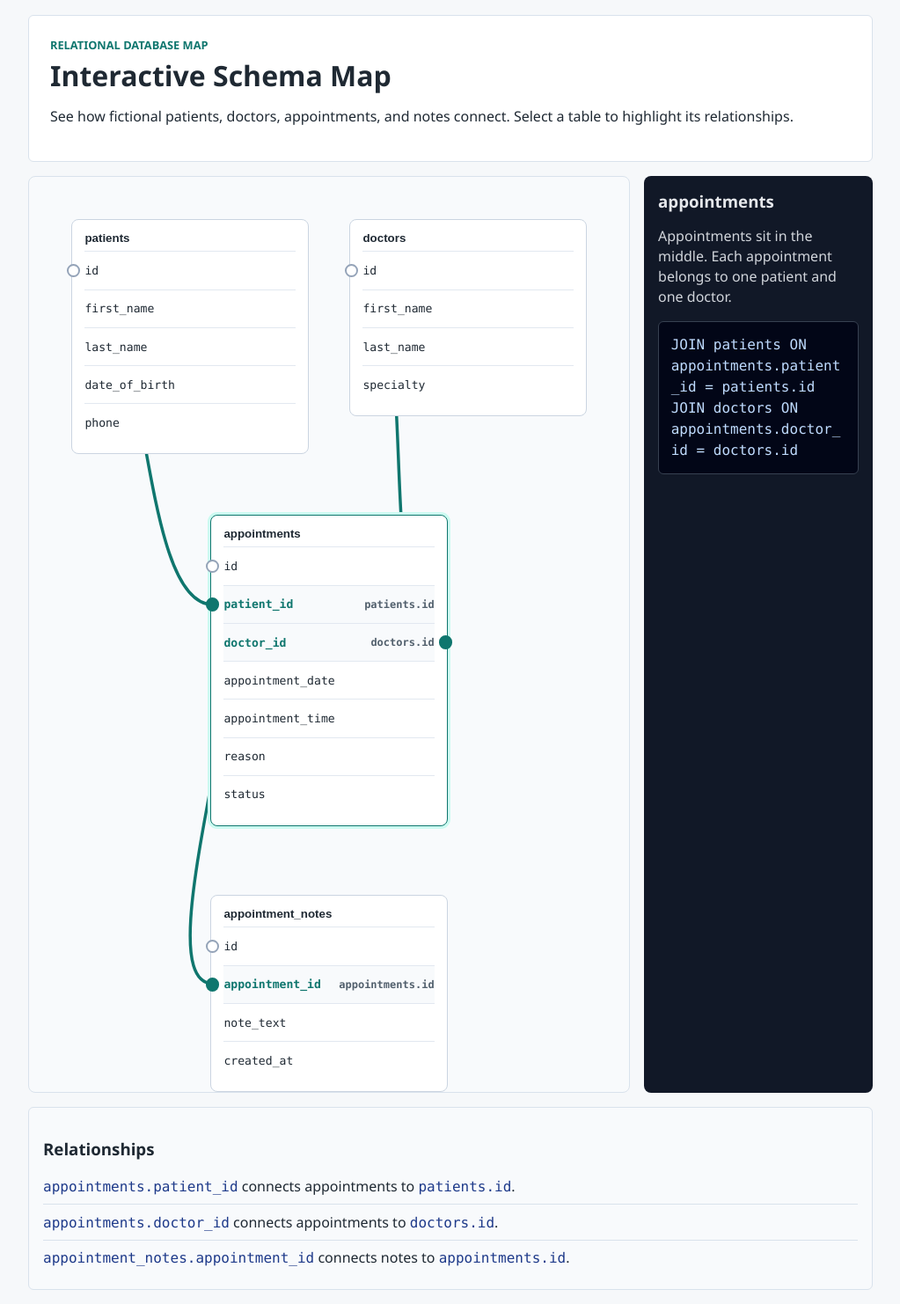
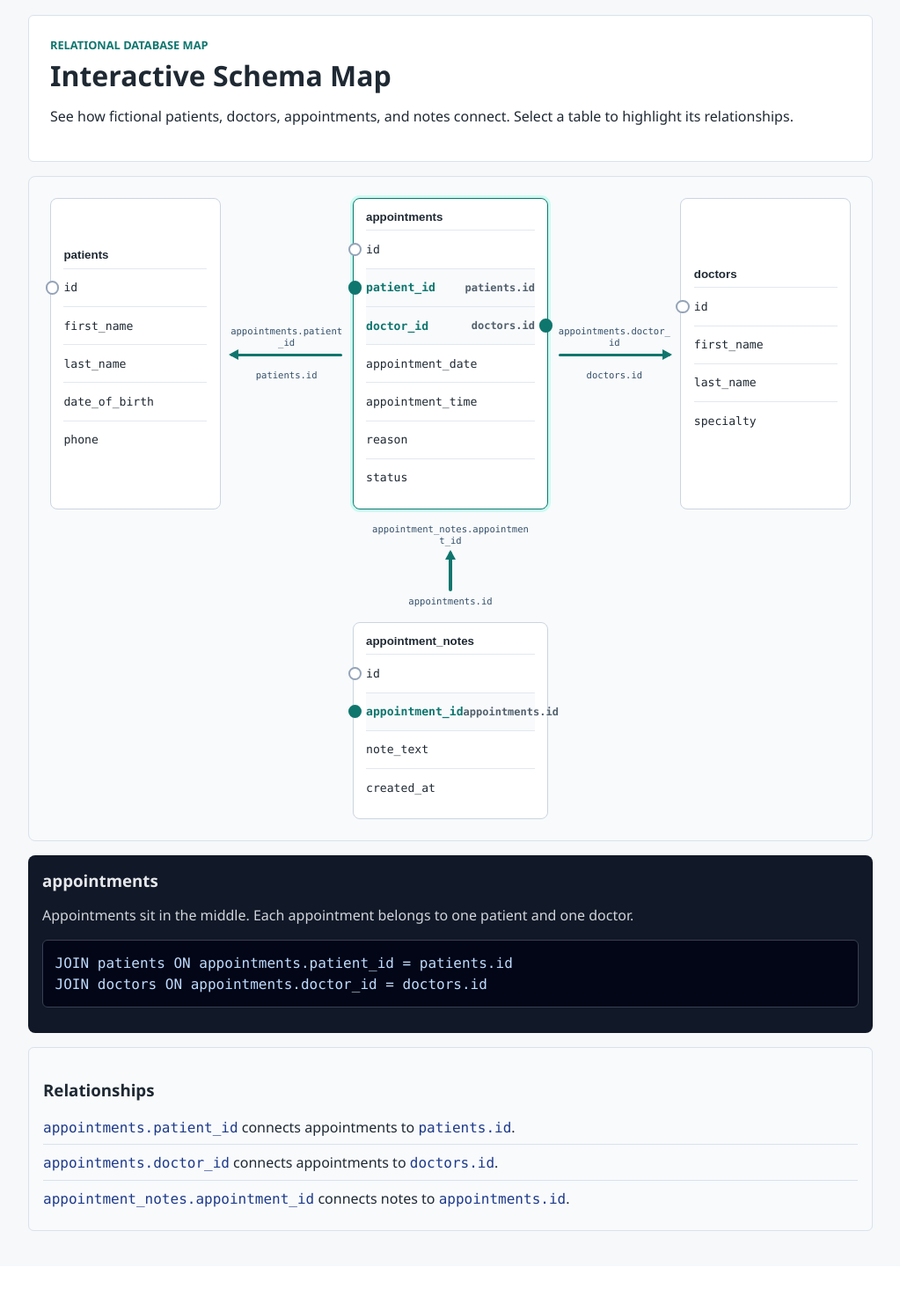
Before and after one commit to martin-harley/PerinHealthInterns, a Flask app: page /schema in a window 1280 px wide. Shown: the part 147-1629 px from the top of the page at 88% size, without its empty margins (128-1151 px from the left). After the commit the page ends 1546 px from the top, so only its background shows below. Run offline with Flask 3, Linux system fonts and the light colour scheme.

Commit message:
fix: simplify schema map layout

```diff
--- a/static/schema.js
+++ b/static/schema.js
@@ -1,6 +1,5 @@
 const schemaNodes = document.querySelectorAll(".schema-node");
 const schemaArrows = document.querySelectorAll(".schema-arrow");
-const schemaMap = document.querySelector(".schema-map");
 const schemaTitle = document.querySelector("#schema-detail-title");
 const schemaCopy = document.querySelector("#schema-detail-copy");
 const schemaSql = document.querySelector("#schema-detail-sql");
@@ -24,41 +23,6 @@ const schemaDetails = {
   },
 };
 
-function getPortCenter(fieldName, portSelector) {
-  const field = document.querySelector(`[data-field="${fieldName}"]`);
-  const port = field?.querySelector(portSelector);
-  if (!schemaMap || !port) return null;
-  const mapBox = schemaMap.getBoundingClientRect();
-  const portBox = port.getBoundingClientRect();
-  return {
-    x: portBox.left + portBox.width / 2 - mapBox.left,
-    y: portBox.top + portBox.height / 2 - mapBox.top,
-  };
-}
-
-function drawSchemaArrows() {
-  if (!schemaMap) return;
-  const mapBox = schemaMap.getBoundingClientRect();
-  const svg = schemaMap.querySelector(".schema-arrows");
-  svg.setAttribute("viewBox", `0 0 ${mapBox.width} ${mapBox.height}`);
-
-  schemaArrows.forEach((arrow) => {
-    const start = getPortCenter(arrow.dataset.from, ".schema-port-out");
-    const end = getPortCenter(arrow.dataset.to, ".schema-port-in");
-    if (!start || !end) return;
-
-    const horizontalDistance = end.x - start.x;
-    const direction = Math.abs(horizontalDistance) < 40 ? -1 : Math.sign(horizontalDistance);
-    const curve = Math.max(90, Math.min(180, Math.abs(horizontalDistance) * 0.45));
-    const controlStartX = start.x + curve * direction;
-    const controlEndX = end.x - curve * direction;
-    arrow.setAttribute(
-      "d",
-      `M ${start.x} ${start.y} C ${controlStartX} ${start.y}, ${controlEndX} ${end.y}, ${end.x} ${end.y}`,
-    );
-  });
-}
-
 function selectSchemaTable(tableName) {
   schemaNodes.forEach((node) => {
     node.classList.toggle("is-active", node.dataset.table === tableName);
@@ -80,6 +44,4 @@ schemaNodes.forEach((node) => {
   node.addEventListener("click", () => selectSchemaTable(node.dataset.table));
 });
 
-window.addEventListener("resize", drawSchemaArrows);
-drawSchemaArrows();
 selectSchemaTable("appointments");
--- a/static/styles.css
+++ b/static/styles.css
@@ -302,7 +302,7 @@ button,
 .schema-map-shell {
   display: grid;
   gap: 1rem;
-  grid-template-columns: minmax(420px, 1fr) minmax(240px, 0.38fr);
+  grid-template-columns: 1fr;
   margin-bottom: 1rem;
 }
 
@@ -310,34 +310,18 @@ button,
   background: #f8fafc;
   border: 1px solid #d9e2ec;
   border-radius: 8px;
-  min-height: 1040px;
-  overflow: hidden;
-  position: relative;
-}
-
-.schema-arrows {
-  height: 100%;
-  inset: 0;
-  pointer-events: none;
-  position: absolute;
-  width: 100%;
-  z-index: 1;
+  display: grid;
+  gap: 1rem 0;
+  grid-template-columns: minmax(170px, 1fr) 150px minmax(220px, 1.15fr) 150px minmax(170px, 1fr);
+  grid-template-rows: auto 96px auto;
+  overflow: visible;
+  padding: 1.5rem;
 }
 
 .schema-arrow {
-  fill: none;
-  marker-end: url("#schema-arrowhead");
-  stroke: #0f766e;
-  stroke-linecap: round;
-  stroke-width: 3.5;
-}
-
-#schema-arrowhead path {
-  fill: #0f766e;
-}
-
-.schema-arrow.is-active {
-  stroke: #0f766e;
+  color: #0f766e;
+  opacity: 0.55;
+  transition: opacity 150ms ease-out;
 }
 
 .schema-node {
@@ -347,10 +331,9 @@ button,
   color: #1f2933;
   cursor: pointer;
   padding: 0.85rem 0.9rem;
-  position: absolute;
+  position: relative;
   text-align: left;
-  width: 270px;
-  z-index: 2;
+  width: auto;
 }
 
 .schema-node:hover,
@@ -420,23 +403,116 @@ button,
 }
 
 .schema-node-patients {
-  left: 3rem;
-  top: 3rem;
+  grid-column: 1;
+  grid-row: 1;
 }
 
 .schema-node-doctors {
-  right: 3rem;
-  top: 3rem;
+  grid-column: 5;
+  grid-row: 1;
 }
 
 .schema-node-appointments {
-  left: calc(50% - 135px);
-  top: 24rem;
+  grid-column: 3;
+  grid-row: 1;
 }
 
 .schema-node-notes {
-  left: calc(50% - 135px);
-  top: 51rem;
+  grid-column: 3;
+  grid-row: 3;
+}
+
+.schema-connector {
+  align-self: center;
+  display: grid;
+  gap: 0.35rem;
+}
+
+.schema-connector-horizontal {
+  grid-template-rows: auto 0.8rem auto;
+  padding: 0 0.7rem;
+}
+
+.schema-connector-left {
+  grid-column: 2;
+  grid-row: 1;
+}
+
+.schema-connector-right {
+  grid-column: 4;
+  grid-row: 1;
+}
+
+.schema-connector-vertical {
+  align-self: stretch;
+  grid-column: 3;
+  grid-row: 2;
+  grid-template-rows: auto 1fr auto;
+  justify-self: center;
+  min-height: 96px;
+  width: 180px;
+}
+
+.schema-connector-label {
+  color: #334e68;
+  display: block;
+  font-family: Consolas, "Courier New", monospace;
+  font-size: 0.66rem;
+  line-height: 1.25;
+  overflow-wrap: anywhere;
+  text-align: center;
+}
+
+.schema-connector-line {
+  background: currentColor;
+  border-radius: 999px;
+  display: block;
+  position: relative;
+}
+
+.schema-connector-horizontal .schema-connector-line {
+  height: 0.2rem;
+}
+
+.schema-connector-left .schema-connector-line::before,
+.schema-connector-right .schema-connector-line::after {
+  border-bottom: 0.42rem solid transparent;
+  border-top: 0.42rem solid transparent;
+  content: "";
+  position: absolute;
+  top: 50%;
+  transform: translateY(-50%);
+}
+
+.schema-connector-left .schema-connector-line::before {
+  border-right: 0.7rem solid currentColor;
+  left: -0.1rem;
+}
+
+.schema-connector-right .schema-connector-line::after {
+  border-left: 0.7rem solid currentColor;
+  right: -0.1rem;
+}
+
+.schema-connector-vertical .schema-connector-line {
+  height: 100%;
+  justify-self: center;
+  width: 0.22rem;
+}
+
+.schema-connector-up .schema-connector-line::before {
+  border-bottom: 0.7rem solid currentColor;
+  border-left: 0.42rem solid transparent;
+  border-right: 0.42rem solid transparent;
+  content: "";
+  left: 50%;
+  position: absolute;
+  top: -0.1rem;
+  transform: translateX(-50%);
+}
+
+.schema-arrow.is-active {
+  opacity: 1;
 }
 
 .schema-details {
--- a/templates/schema.html
+++ b/templates/schema.html
@@ -14,17 +14,6 @@
 
   <section class="schema-map-shell">
     <div class="schema-map" aria-label="Interactive schema map">
-      <svg class="schema-arrows" aria-hidden="true" focusable="false">
-        <defs>
-          <marker id="schema-arrowhead" markerWidth="10" markerHeight="10" refX="8" refY="5" orient="auto">
-            <path d="M 0 0 L 10 5 L 0 10 z"></path>
-          </marker>
-        </defs>
-        <path class="schema-arrow" data-from="appointments.patient_id" data-to="patients.id" data-connects="patients appointments"></path>
-        <path class="schema-arrow" data-from="appointments.doctor_id" data-to="doctors.id" data-connects="doctors appointments"></path>
-        <path class="schema-arrow" data-from="appointment_notes.appointment_id" data-to="appointments.id" data-connects="appointments appointment_notes"></path>
-      </svg>
-
       <button class="schema-node schema-node-patients" type="button" data-table="patients">
         <strong>patients</strong>
         <span class="schema-field schema-field-pk" data-field="patients.id"><i class="schema-port schema-port-in"></i>id</span>
@@ -33,6 +22,12 @@
         <span class="schema-field">date_of_birth</span>
         <span class="schema-field">phone</span>
       </button>
+
+      <div class="schema-arrow schema-connector schema-connector-horizontal schema-connector-left" data-from="appointments.patient_id" data-to="patients.id" data-connects="patients appointments">
+        <span class="schema-connector-label">appointments.patient_id</span>
+        <span class="schema-connector-line"></span>
+        <span class="schema-connector-label">patients.id</span>
+      </div>
 
       <button class="schema-node schema-node-doctors" type="button" data-table="doctors">
         <strong>doctors</strong>
@@ -52,6 +47,18 @@
         <span class="schema-field">reason</span>
         <span class="schema-field">status</span>
       </button>
+
+      <div class="schema-arrow schema-connector schema-connector-horizontal schema-connector-right" data-from="appointments.doctor_id" data-to="doctors.id" data-connects="doctors appointments">
+        <span class="schema-connector-label">appointments.doctor_id</span>
+        <span class="schema-connector-line"></span>
+        <span class="schema-connector-label">doctors.id</span>
+      </div>
+
+      <div class="schema-arrow schema-connector schema-connector-vertical schema-connector-up" data-from="appointment_notes.appointment_id" data-to="appointments.id" data-connects="appointments appointment_notes">
+        <span class="schema-connector-label">appointment_notes.appointment_id</span>
+        <span class="schema-connector-line"></span>
+        <span class="schema-connector-label">appointments.id</span>
+      </div>
 
       <button class="schema-node schema-node-notes" type="button" data-table="appointment_notes">
         <strong>appointment_notes</strong>
```
Also changed, not shown: other parts of static/styles.css (+9 -23 lines), tests/test_app.py (+1 -0 lines).
